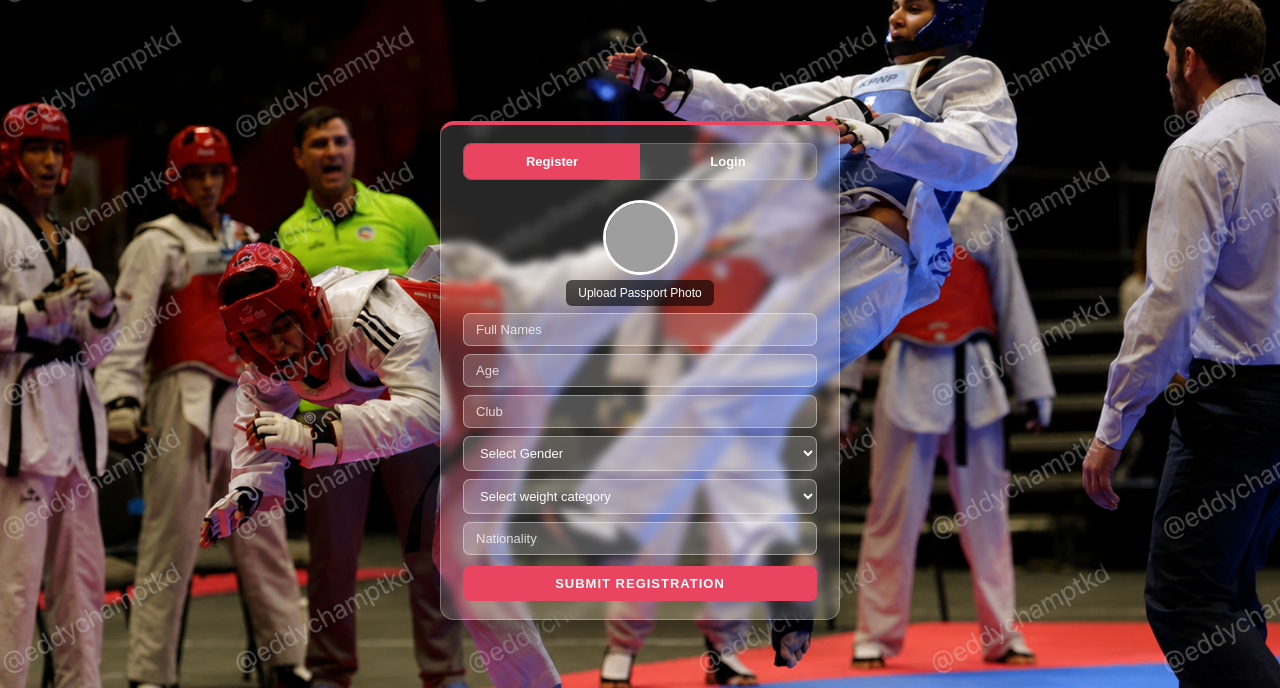
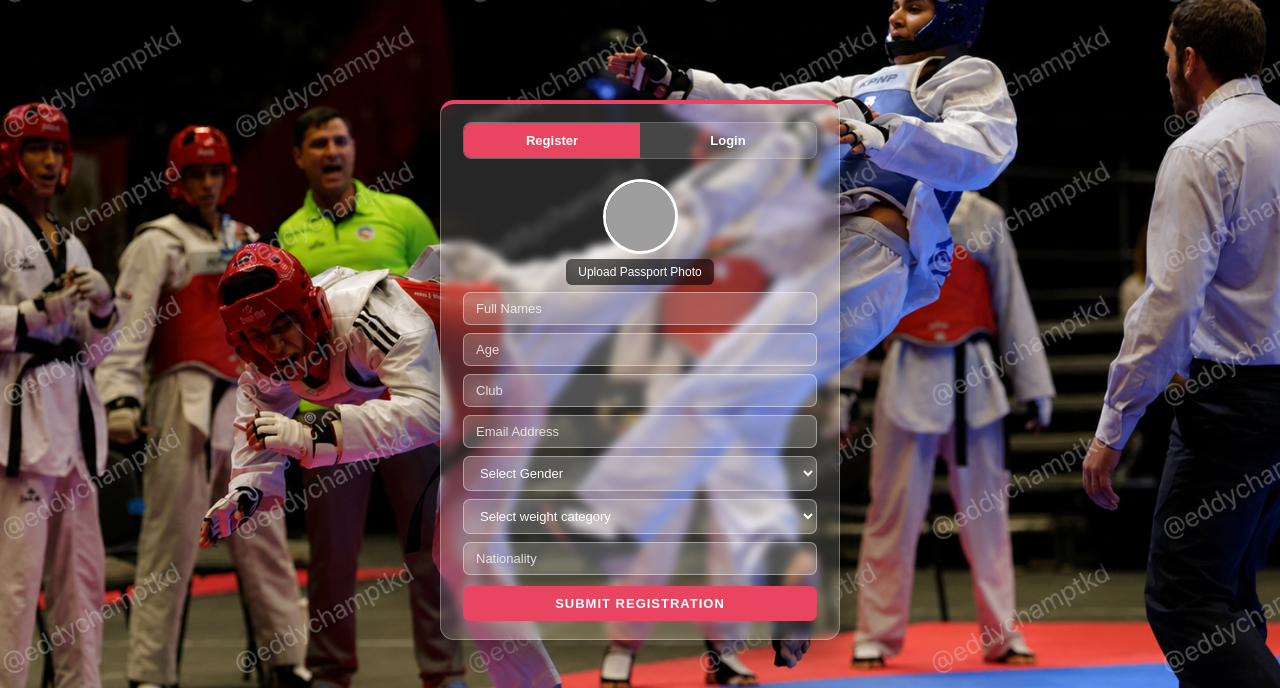
Before and after one commit to eddycoderunner/TAEKWONDO2026, a Django app: page / in a window 1280 px wide. Shown: the part 60-748 px from the top of the page. Run offline with Django 5.2, Linux system fonts and the light colour scheme; grey boxes are pictures that could not be loaded.

Commit message:
Add email and random registration number

```diff
--- a/registration/static/registration/js/script.js
+++ b/registration/static/registration/js/script.js
@@ -95,6 +95,12 @@ document.getElementById("club").addEventListener("input", function () {
 });
 
 
+document.getElementById("email").addEventListener("input", function () {
+    document.getElementById("emailError").style.display = "none";
+    this.style.borderColor = "";
+});
+
+
 document.getElementById("photo").addEventListener("change", function () {
     const file = this.files[0];
     if (file) {
@@ -118,6 +124,7 @@ document.getElementById("updatePhoto").addEventListener("change", function () {
         reader.readAsDataURL(file);
     }
 });
+
 
 form.addEventListener("submit", function (event) {
     event.preventDefault();
@@ -152,29 +159,39 @@ form.addEventListener("submit", function (event) {
             document.getElementById("submitBtn").innerText = "Submit Registration";
 
             if (data.status === "success") {
+
                 document.getElementById("ageError").style.display = "none";
                 document.getElementById("duplicateError").style.display = "none";
+                document.getElementById("emailError").style.display = "none";
                 document.getElementById("photoError").style.display = "none";
                 document.getElementById("fullname").style.borderColor = "";
                 document.getElementById("club").style.borderColor = "";
+                document.getElementById("email").style.borderColor = "";
                 ageInput.style.borderColor = "";
+
 
                 document.getElementById("regNumber").innerText = data.registration_number;
                 document.getElementById("photoPreview").src = "/static/registration/images/default_avator.png";
+
 
                 successMessage.style.display = "block";
                 successMessage.scrollIntoView({ behavior: "smooth" });
                 setTimeout(() => { successMessage.style.display = "none"; }, 10000);
 
+
                 form.reset();
                 weightSelect.innerHTML = '<option value="">Select Weight Category</option>';
 
             } else if (data.status === "error") {
+
+
                 if (data.field === "age") {
                     document.getElementById("ageError").innerText = data.message;
                     document.getElementById("ageError").style.display = "block";
                     ageInput.style.borderColor = "red";
                     document.getElementById("submitBtn").disabled = true;
+
+
                 } else if (data.field === "duplicate") {
                     const dupError = document.getElementById("duplicateError");
                     dupError.innerText = data.message;
@@ -186,6 +203,19 @@ form.addEventListener("submit", function (event) {
                         document.getElementById("fullname").style.borderColor = "";
                         document.getElementById("club").style.borderColor = "";
                     }, 5000);
+
+
+                } else if (data.field === "email") {
+                    const emailError = document.getElementById("emailError");
+                    emailError.innerText = data.message;
+                    emailError.style.display = "block";
+                    document.getElementById("email").style.borderColor = "red";
+                    setTimeout(() => {
+                        emailError.style.display = "none";
+                        document.getElementById("email").style.borderColor = "";
+                    }, 5000);
+
+
                 } else if (data.field === "server") {
                     alert(data.message);
                 }
@@ -235,6 +265,7 @@ function loginPlayer() {
             document.getElementById("loginError").style.display = "block";
         });
 }
+
 
 function showProfile() {
     document.getElementById("loginSection").style.display = "none";
@@ -337,6 +368,7 @@ function submitUpdate() {
         .catch(error => console.error("Error:", error));
 }
 
+
 function logout() {
     loggedInPlayer = null;
     document.getElementById("profileSection").style.display = "none";
--- a/registration/templates/registration/taekwondo.html
+++ b/registration/templates/registration/taekwondo.html
@@ -54,6 +54,8 @@
                         15 and 40 years.</p>
                     <input type="text" name="club_name" id="club" placeholder="Club" required>
                     <p id="duplicateError" style="color: #ff6b6b; display: none; font-size: 12px;"></p>
+                    <input type="email" name="email" id="email" placeholder="Email Address" required>
+                    <p id="emailError" style="color:#ff6b6b; display: none; font-size: 12px;"></p>
                     <select name="gender" id="gender" required>
                         <option value="">Select Gender</option>
                         <option value="male">Male</option>
@@ -72,8 +74,8 @@
                     <span style="color: white; font-size: 12px;">Your Registration Number:</span><br>
                     <span id="regNumber"
                         style="font-size: 18px; font-weight: bold; color: #fff; background: rgba(0,0,0,0.5); padding: 5px 14px; border-radius: 8px; border: 2px solid #fff; display: inline-block; margin-top: 5px; letter-spacing: 2px;"></span><br>
-                    <span style="color: rgba(255,255,255,0.7); font-size: 11px; display: block; margin-top: 4px;">Save
-                        your registration number to login later.</span>
+                    <span style="color: rgba(255,255,255,0.7); font-size: 11px; display: block; margin-top: 4px;">
+                        YOUR REGISTRATION NUMBER HAS BEEN SENT TO YOUR EMAIL.</span>
                 </p>
             </div>
 
--- a/registration/views.py
+++ b/registration/views.py
@@ -1,5 +1,7 @@
 from django.shortcuts import render
 from django.http import JsonResponse
+from django.core.mail import send_mail
+from django.conf import settings
 from .models import Registration
 import traceback
 
@@ -16,7 +18,9 @@ def register(request):
 
             full_name = request.POST.get('fullname', '').strip()
             club_name = request.POST.get('club_name', '').strip()
+            email = request.POST.get('email', '').strip()
 
+            # Check duplicate by name and club
             already_registered = Registration.objects.filter(
                 full_name__iexact=full_name,
                 club_name__iexact=club_name
@@ -29,6 +33,15 @@ def register(request):
                     'message': f'⚠️ "{full_name}" from "{club_name}" has already been registered!'
                 })
 
+
+            email_exists = Registration.objects.filter(email__iexact=email).exists()
+            if email_exists:
+                return JsonResponse({
+                    'status': 'error',
+                    'field': 'email',
+                    'message': f'⚠️ This email "{email}" is already registered!'
+                })
+
             new_player = Registration.objects.create(
                 full_name=full_name,
                 club_name=club_name,
@@ -36,8 +49,46 @@ def register(request):
                 gender=request.POST.get('gender'),
                 weight_category=request.POST.get('weight_category'),
                 nationality=request.POST.get('nationality'),
+                email=email,
                 photo=request.FILES.get('photo'),
             )
+
+
+            try:
+                send_mail(
+                    subject='Taekwondo Tournament Registration Confirmed',
+                    message=f'''Dear {full_name},
+
+Your registration for the Taekwondo Tournament has been confirmed!
+
+Here are your registration details:
+_________________________________________________________
+
+Registration No : {new_player.registration_number}
+Full Name       : {full_name}
+Age             : {age}
+Club            : {club_name}
+Gender          : {request.POST.get('gender')}
+Weight Category : {request.POST.get('weight_category')}
+Nationality     : {request.POST.get('nationality')}
+
+_________________________________________________________
+
+IMPORTANT: Save your Registration Number to login and view your details:
+ {new_player.registration_number}
+
+Good luck and see you on the mat!
+
+Regards,
+Taekwondo Tournament Committee
+@eddychamptkd🏹''',
+                    from_email=settings.DEFAULT_FROM_EMAIL,
+                    recipient_list=[email],
+                    fail_silently=False,
+                )
+                print("EMAIL SENT SUCCESSFULLY")
+            except Exception as email_error:
+                print(f"EMAIL FAILED: {email_error}")
 
             return JsonResponse({
                 'status': 'success',
@@ -46,14 +97,15 @@ def register(request):
             })
 
         except Exception as e:
-            print(f"SERVER ERROR: {e}")
+            traceback.print_exc()
             return JsonResponse({'status': 'error', 'field': 'server', 'message': 'Something went wrong. Please try again.'})
 
-    return render(request, 'registration/taekwondo.html')
+    return JsonResponse({'status': 'error', 'message': 'Invalid request'})
+
 
 def login_view(request):
     if request.method == 'POST':
-        registration_number = request.POST.get('registration_number', '').strip()
+        registration_number = request.POST.get('registration_number', '').strip().upper()
 
         try:
             player = Registration.objects.get(registration_number=registration_number)
@@ -75,7 +127,9 @@ def login_view(request):
                 'status': 'error',
                 'message': '⚠️ Registration number not found.'
             })
+
     return JsonResponse({'status': 'error', 'message': 'Invalid request'})
+
 
 def update_view(request):
     if request.method == 'POST':
@@ -86,9 +140,11 @@ def update_view(request):
                 player = Registration.objects.get(registration_number=registration_number)
             except Registration.DoesNotExist:
                 return JsonResponse({'status': 'error', 'message': '⚠️ Player not found.'})
+
             age = int(request.POST.get('age', player.age))
             if age < 15 or age > 40:
-                return JsonResponse({'status': 'error', 'field': 'age', 'message': 'Sorry!You must be between 15 and 40 years.'})
+                return JsonResponse({'status': 'error', 'field': 'age', 'message': 'Sorry! You must be between 15 and 40 years.'})
+
             player.full_name = request.POST.get('fullname', player.full_name).strip()
             player.age = age
             player.club_name = request.POST.get('club_name', player.club_name).strip()
@@ -108,6 +164,6 @@ def update_view(request):
 
         except Exception as e:
             traceback.print_exc()
-            return JsonResponse({'status': 'error', 'message': 'Something went wrong. pLease try again'})
+            return JsonResponse({'status': 'error', 'message': 'Something went wrong. Please try again.'})
 
     return JsonResponse({'status': 'error', 'message': 'Invalid request'})
```
Also changed, not shown: registration/models.py (+15 -8 lines), taekwondo_project/settings.py (+8 -0 lines), registration/migrations/0002_registration_email.py (added).
